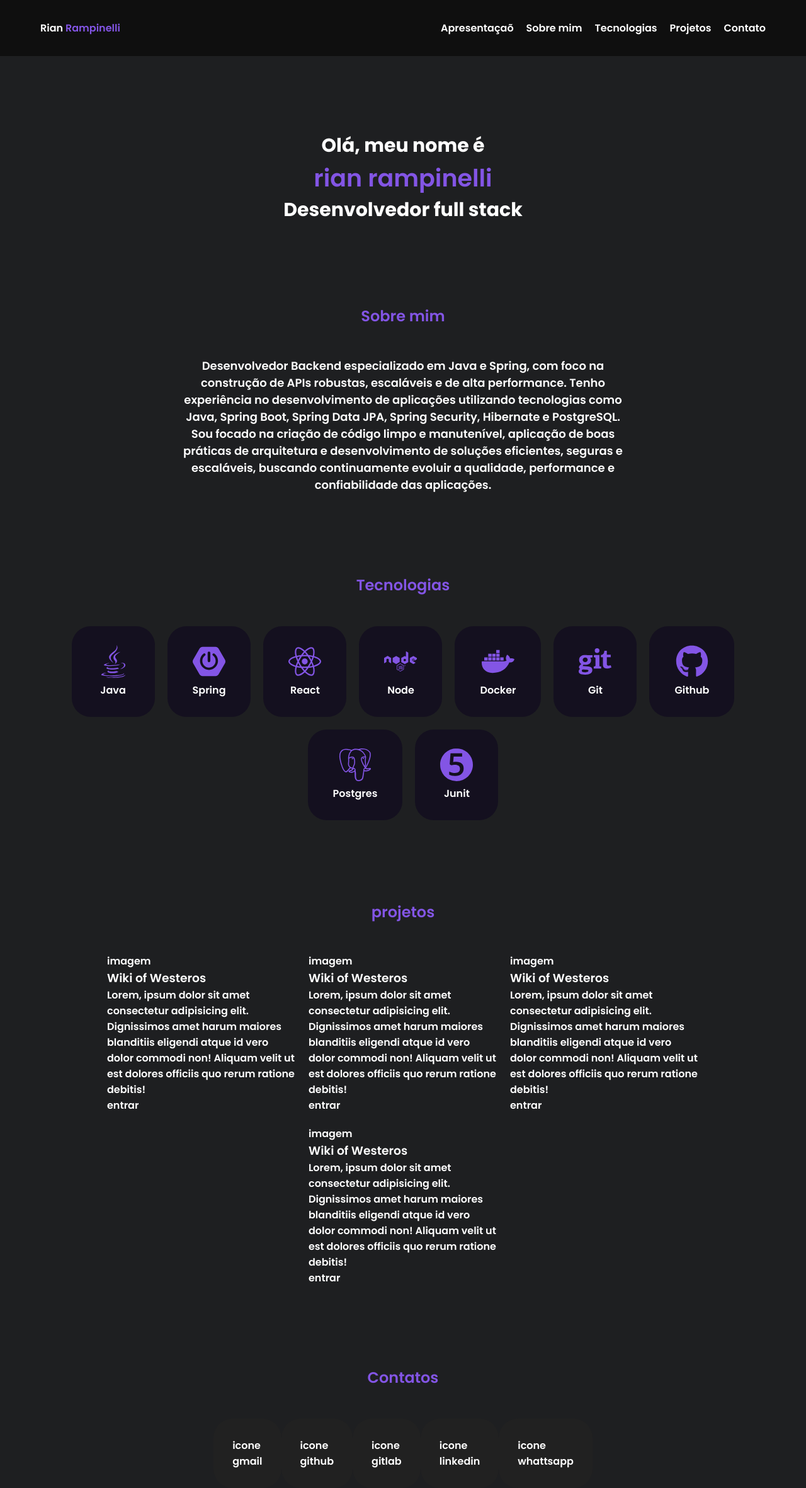
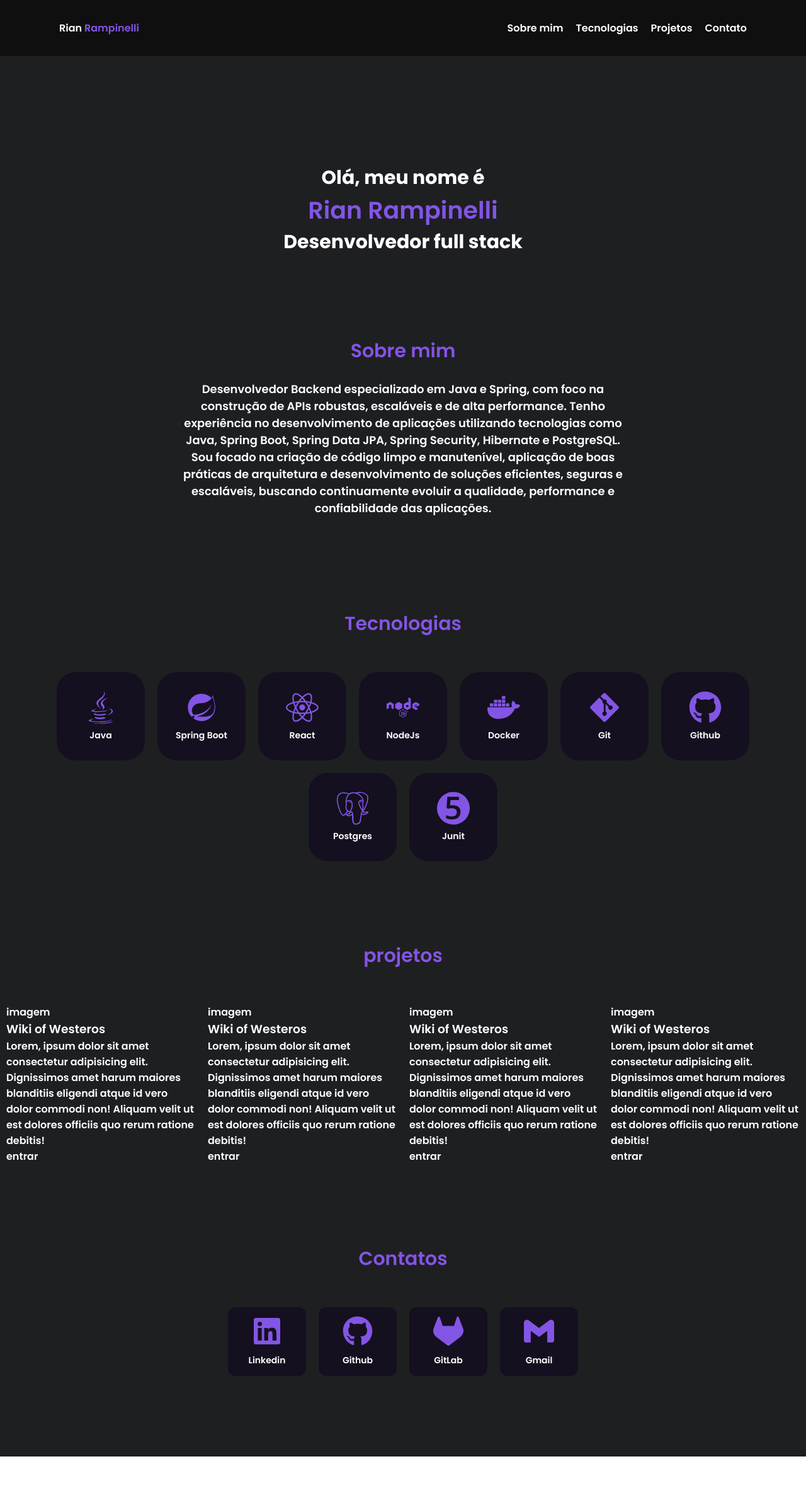
Before and after one commit to rian-rampinelli/portfolio, a React (Vite) app: page / in a window 1280 px wide. Shown: the whole page at 63% size. After the commit the page ends 2312 px from the top, so only its background shows below. Built offline with nearby package versions, Linux system fonts and the light colour scheme.

Commit message:
feat: atualiza navbar, contatos e tecnologias

```diff
--- a/src/App.css
+++ b/src/App.css
@@ -3,130 +3,161 @@
   display: flex;
   justify-content: center;
   flex-direction: column;
+}
 
+.container {
+  margin: auto;
+  max-width: 1280px;
+  min-height: 100vh;
+  background-color: #1e1f21;
+  margin-top: 140px;
+}
+
+.nav {
+  display: flex;
+  justify-content: space-between;
+  background-color: #0f0f0f;
+  padding: 32px 0px;
+  position: fixed;
+  top: 0;
+  left: 0;
+  z-index: 1000;
+   width: 100%;
 }
 
 
-.container {
-    margin: auto;
-  max-width:  1200px;
-  min-height: 100vh;
-  background-color: #1e1f21;
 
 
-}
-
-.nav{
-    display: flex;
-    justify-content: space-between;
-    background-color: #0f0f0f;
-    padding: 32px 64px;
-}
-
-.header-name{
-    color: #8355e5;
-    font-size: 38px;
-}
-
-.sobrenome{
-    color: #8355e5;
-}
-
-.header-title{
-    font-size: 30px;
-    font-weight: bold;
-}
-
-.nav-links{
+.nav-links {
   display: flex;
   justify-content: space-around;
   gap: 20px;
   list-style-type: none;
   font-size: 16px;
+  margin-right: 94px;
 }
 
-.header{
+#header {
   display: flex;
   flex-direction: column;
   align-items: center;
-
 }
 
+.header-name {
+  color: #8355e5;
+  font-size: 38px;
+}
 
-.banner{
+.name{
+  margin-left: 94px;
+}
+
+.sobrenome {
+  color: #8355e5;
+}
+
+.header-title {
+  font-size: 30px;
+  font-weight: bold;
+}
+
+.banner {
   margin-top: 128px;
   display: flex;
   flex-direction: column;
   align-items: center;
-
 }
 
-.text-banner{
-
+.text-banner {
   width: 700px;
   font-size: 18px;
   text-align: center;
 }
-.tecnologias{
+#tecnologias {
+  margin-top: 148px;
+  display: flex;
+  flex-direction: column;
+  align-items: center;
+}
+
+.tecnologias-itens {
+  display: flex;
+  justify-content: center;
+  gap: 20px;
+  flex-wrap: wrap;
+  margin-top: 30px;
+  padding: 0px 12px;
+}
+
+.tecnologias-itens-card {
+  border-radius: 30px;
+   width: 140px;
+  height: 140px;
+  justify-content: center;
+  text-align: center;
+  background-color: #14101f;
+  display: flex;
+  flex-direction: column;
+  align-items: center;
+  gap: 8px;
+}
+
+.tecnologias-itens-card:hover{
+      transform: scale(1.1)
+}
+
+.tecnologias-itens-card-text {
+  font-size: 14px;
+}
+
+#projetos {
   margin-top: 128px;
   display: flex;
   flex-direction: column;
   align-items: center;
-
-
 }
 
-.tecnologias-itens{
-    display: flex;
-    justify-content: center;
-    gap: 20px;
-    flex-wrap: wrap;
-
-}
-
-.tecnologias-itens-card{
-    border-radius: 30px;
-    padding: 30px 40px;
-    background-color: #14101f;
-    text-align: center;
-}
-
-.projetos{
-     margin-top: 128px;
-    display: flex;
-    flex-direction: column;
-    align-items: center;
-
-}
-
-.projetos-itens{
+.projetos-itens {
   display: flex;
   justify-content: center;
   flex-wrap: wrap;
   gap: 20px;
+  margin-top: 30px;
 }
 
-.projetos-itens-card{
+.projetos-itens-card {
   width: 300px;
 }
 
-.contatos{
+#contatos {
   margin-top: 128px;
+  margin-bottom: 128px;
   display: flex;
   flex-direction: column;
   align-items: center;
-
 }
 
-.contatos-itens{
+.contatos-itens {
   display: flex;
   justify-content: center;
   flex-wrap: wrap;
-
+  margin-top: 30px;
+  gap: 20px;
 }
 
-.contatos-itens-card{
-      border-radius: 30px;
-    padding: 30px;
-    background-color: #212121;
+.contatos-itens-card {
+  border-radius: 12px;
+   width: 100px;
+   padding: 14px 12px;
+  justify-content: center;
+  text-align: center;
+  background-color: #14101f;
+  display: flex;
+  flex-direction: column;
+  align-items: center;
+  gap: 12px;
 }
+
+.contatos-itens-card:hover{
+      transform: scale(1.1)
+}
--- a/src/App.jsx
+++ b/src/App.jsx
@@ -1,6 +1,7 @@
 import "./App.css"
-import { FaJava, FaReact, FaDocker, FaGithub, FaLinkedin, FaGit, FaNode } from "react-icons/fa";
-import { SiSpringboot, SiPostgresql,SiJunit5  } from "react-icons/si";
+import { FaJava, FaReact, FaDocker, FaGithub, FaGitAlt, FaNode,FaLinkedin } from "react-icons/fa";
+import { SiPostgresql,SiJunit5,SiGmail,SiGitlab    } from "react-icons/si";
+import { BiLogoSpringBoot } from "react-icons/bi";
 
 
 function App() {
@@ -9,22 +10,21 @@ function App() {
             <div className="nav">
                 <p className="name">Rian <span className="sobrenome">Rampinelli</span> </p>
                 <ul className="nav-links">
-                    <li>Apresentaçaõ</li>
-                    <li>Sobre mim</li>
-                    <li>Tecnologias</li>
-                    <li>Projetos</li>
-                    <li>Contato</li>
+                    <a href="#header">Sobre mim</a>
+                    <a href="#tecnologias">Tecnologias</a>
+                    <a href="#projetos">Projetos</a>
+                    <a href="#contatos">Contato</a>
                 </ul>
             </div>
             <div className="container">
 
-                <section style={{ marginTop: 120 }}>
-                    <header className="header">
+                <div style={{ marginTop: 120 }}>
+                    <section id="header">
                         <div></div>
                         <p className="header-title">Olá, meu nome é </p>
-                        <p className="header-name">rian rampinelli</p>
+                        <p className="header-name">Rian Rampinelli</p>
                         <p className="header-title">Desenvolvedor full stack</p>
-                    </header>
+                    </section>
                     <div className="banner">
                         <h2>Sobre mim</h2>
                         <p className="text-banner">Desenvolvedor Backend especializado em Java e Spring, com foco na construção de APIs robustas, escaláveis e de alta performance. Tenho experiência no desenvolvimento de aplicações utilizando tecnologias como Java, Spring Boot, Spring Data JPA, Spring Security, Hibernate e PostgreSQL. Sou focado na criação de código limpo e manutenível, aplicação de boas práticas de arquitetura e desenvolvimento de soluções eficientes, seguras e escaláveis, buscando continuamente evoluir a qualidade, performance e confiabilidade das aplicações.
@@ -32,7 +32,7 @@ function App() {
                     </div>
 
 
-                    <div className="tecnologias">
+                    <section id="tecnologias">
 
                         <h2>Tecnologias</h2>
                         <div className="tecnologias-itens">
@@ -41,69 +41,69 @@ function App() {
                                     color: "red",
                                     fill: "#8355e5",
                                 }} />
-                                <p>Java</p>
+                                <p className="tecnologias-itens-card-text">Java</p>
                             </div>
                             <div className="tecnologias-itens-card">
-                                <SiSpringboot size={52}  style={{
+                                <BiLogoSpringBoot  size={52}  style={{
                                     color: "red",
                                     fill: "#8355e5",
                                 }}/>
-                                <p>Spring</p>
+                                <p className="tecnologias-itens-card-text">Spring Boot</p>
                             </div>
                             <div className="tecnologias-itens-card">
                                 <FaReact size={52} style={{
                                     color: "red",
                                     fill: "#8355e5",
                                 }}/>
-                                <p>React</p>
+                                <p className="tecnologias-itens-card-text">React</p>
                             </div>
                             <div className="tecnologias-itens-card">
                                  <FaNode size={52} style={{
                                     color: "red",
                                     fill: "#8355e5",
                                 }}/>
-                                <p>Node</p>
+                                <p className="tecnologias-itens-card-text">NodeJs</p>
                             </div>
                             <div className="tecnologias-itens-card">
                                  <FaDocker size={52} style={{
                                     color: "red",
                                     fill: "#8355e5",
                                 }}/>
-                                <p>Docker</p>
+                                <p className="tecnologias-itens-card-text">Docker</p>
                             </div>
                             <div className="tecnologias-itens-card">
-                                  <FaGit size={52} style={{
+                                  <FaGitAlt size={52} style={{
                                     color: "red",
                                     fill: "#8355e5",
                                 }}/>
-                                <p>Git</p>
+                                <p className="tecnologias-itens-card-text">Git</p>
                             </div>
                             <div className="tecnologias-itens-card">
                                   <FaGithub size={52} style={{
                                     color: "red",
                                     fill: "#8355e5",
                                 }}/>
-                                <p>Github</p>
+                                <p className="tecnologias-itens-card-text">Github</p>
                             </div>
                             <div className="tecnologias-itens-card">
                                   <SiPostgresql size={52} style={{
                                     color: "red",
                                     fill: "#8355e5",
                                 }}/>
-                                <p>Postgres</p>
+                                <p className="tecnologias-itens-card-text">Postgres</p>
                             </div >
                             <div className="tecnologias-itens-card">
                                   <SiJunit5 size={52} style={{
                                     color: "red",
                                     fill: "#8355e5",
                                 }}/>
-                                <p>Junit</p>
+                                <p className="tecnologias-itens-card-text">Junit</p>
                             </div>
                         </div>
 
-                    </div>
+                    </section>
 
-                    <div className="projetos">
+                    <section id="projetos">
                         <h2>projetos</h2>
                         <div className="projetos-itens">
                             <div className="projetos-itens-card">
@@ -139,35 +139,42 @@ function App() {
                                 </div>
                             </div>
                         </div>
-                    </div>
+                    </section>
 
-                    <div className="contatos">
+                    <section id="contatos">
                         <h2>Contatos</h2>
                         <div className="contatos-itens">
-                            <div className="contatos-itens-card">
-                                icone
-                                <p>gmail</p>
-                            </div>
-                            <div className="contatos-itens-card">
-                                icone
-                                <p>github</p>
-                            </div>
-                            <div className="contatos-itens-card">
-                                icone
-                                <p>gitlab</p>
-                            </div>
-                            <div className="contatos-itens-card">
-                                icone
-                                <p>linkedin</p>
-                            </div>
-                            <div className="contatos-itens-card">
-                                icone
-                                <p>whattsapp</p>
-                            </div>
-
+                            <a href="https://www.linkedin.com/in/rian-rampinelli" target="_blank"  className="contatos-itens-card">
+                                  <FaLinkedin size={48} style={{
+                                    color: "red",
+                                    fill: "#8355e5",
+                                }}/>
+                                <p className="tecnologias-itens-card-text">Linkedin</p>
+                            </a>
+                            <a href="https://github.com/rian-rampinelli" target="_blank" className="contatos-itens-card" >
+                                  <FaGithub size={48} style={{
+                                    color: "red",
+                                    fill: "#8355e5",
+                                }}/>
+                                <p className="tecnologias-itens-card-text">Github</p>
+                            </a>
+                            <a  href="https://gitlab.com/riangkmc" target="_blank"  className="contatos-itens-card">
+                                  <SiGitlab size={48} style={{
+                                    color: "red",
+                                    fill: "#8355e5",
+                                }}/>
+                                <p className="tecnologias-itens-card-text">GitLab</p>
+                            </a>
+                           <a   href="https://mail.google.com/mail/?view=cm&fs=1&to=riaann.barbosa@gmail.com" target= "_blank" className="contatos-itens-card">
+                                  <SiGmail size={48} style={{
+                                    color: "red",
+                                    fill: "#8355e5",
+                                }}/>
+                                <p className="tecnologias-itens-card-text">Gmail</p>
+                            </a>
                         </div>
-                    </div>
-                </section>
+                    </section>
+                </div>
 
             </div>
 
--- a/src/Index.css
+++ b/src/Index.css
@@ -11,7 +11,19 @@
 }
 
 h2{
-    font-size: 24px;
+    font-size: 30px;
     color:#8355e5 ;
-    margin-bottom: 48px;
+    margin-bottom: 24px;
 }
+
+a{
+  text-decoration: none;
+}
+
+html {
+  scroll-behavior: smooth;
+}
+
+section {
+  scroll-margin-top: 200px;
+}
```
Lines whose indentation alone changed are shown as unchanged.
